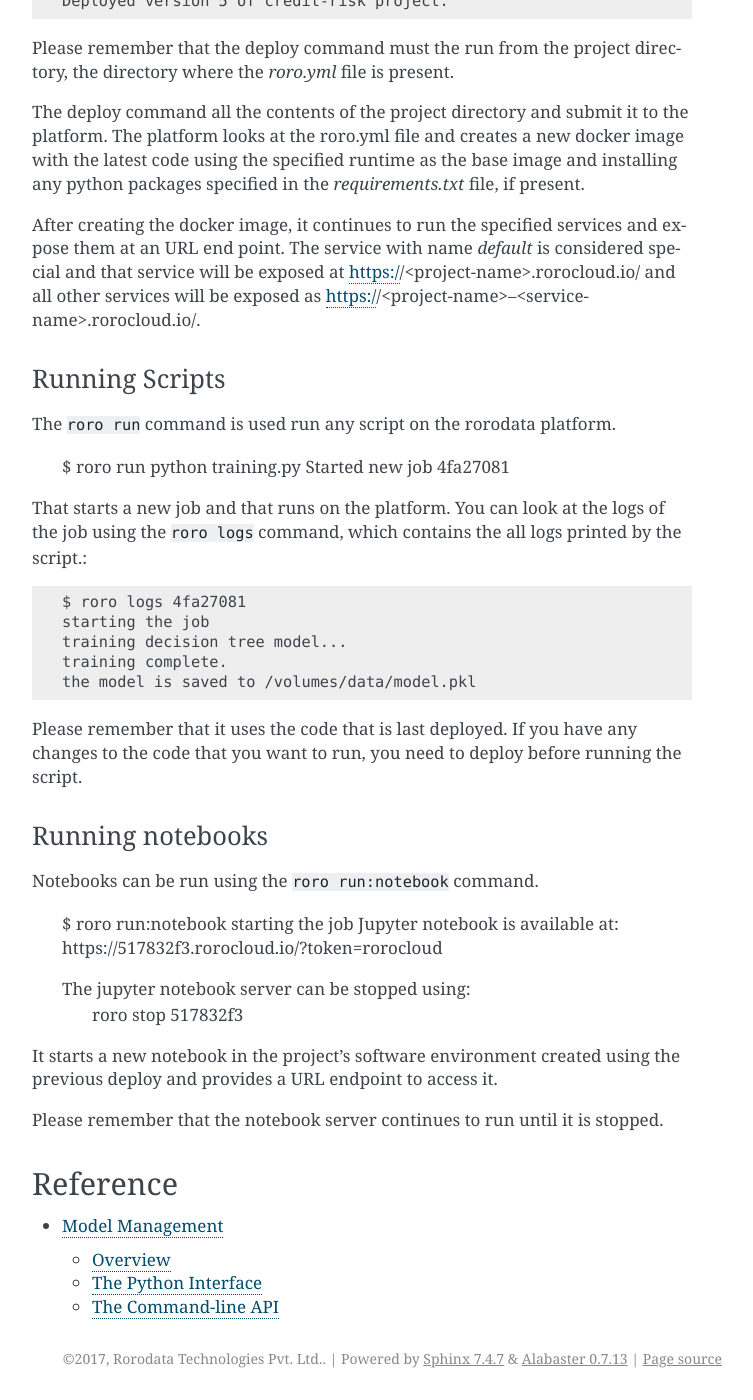
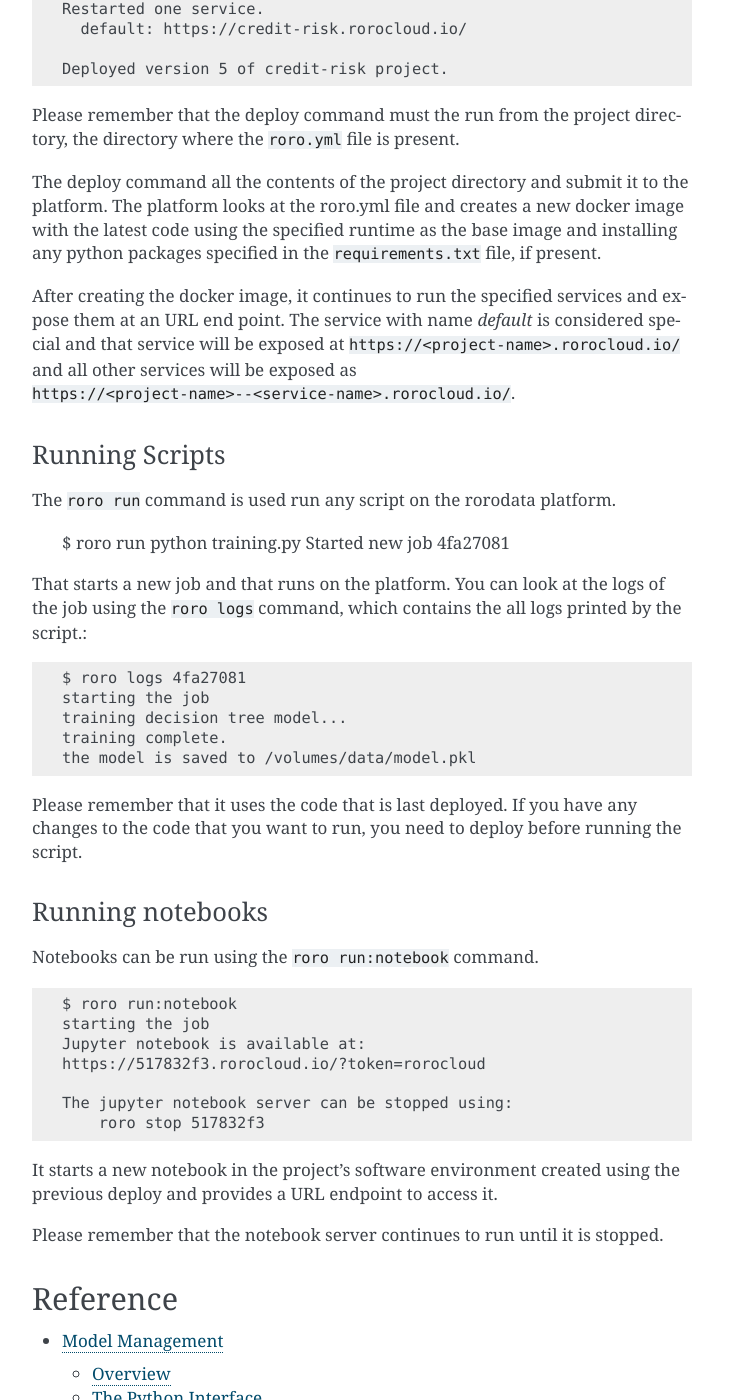
Before and after one commit to rorodata/roro-client, a Sphinx documentation site: the page built from docs/index.rst, in a window 1280 px wide and 1400 px high, scrolled down 2312 px. Shown: the whole window, without its empty margins (388-1141 px from the left). Built offline with Sphinx 7.4.7, drawn with Linux system fonts in a browser that asks for light colours; some of the changed text lies outside the part shown.

Commit message:
Fixed formatting issues in the docs.

```diff
--- a/docs/index.rst
+++ b/docs/index.rst
@@ -33,7 +33,7 @@
 	$ roro version
 	roro, version 0.1.6
 
-Once installed, make sure you log in to the platform using:
+Once installed, make sure you log in to the platform using::
 
 	$ roro login
 	Email address: anand@rorodata.com
@@ -64,7 +64,7 @@
 Project Organization
 ^^^^^^^^^^^^^^^^^^^^
 
-Each project in the rorodata platform contains a special file named `roro.yml`. It specifies project-name, the runtime, the services to run and the periodic tasks.
+Each project in the rorodata platform contains a special file named ``roro.yml``. It specifies project-name, the runtime, the services to run and the periodic tasks.
 
 Sample organization of a project looks something like this::
 
@@ -83,14 +83,14 @@
 	  - name: default
 	    function: predict.predict
 
-The field ``project`` indicates the name of the project. Project name is unique. The field ``runtime`` indicates the software runtime to use. The default runtime is `python3`. The available runtimes are described later in this section.
+The field ``project`` indicates the name of the project. Project name is unique. The field ``runtime`` indicates the software runtime to use. The default runtime is ``python3``. The available runtimes are described later in this section.
 
 The field ``services`` indicates the services to run. The file format of the ``roro.yml`` file is described in detail in section below.
 
 Deploying the Project
----------------------
+^^^^^^^^^^^^^^^^^^^^^
 
-Once the code and the `roro.yml` file are ready, you can deploy the project using the deploy command. ::
+Once the code and the ``roro.yml`` file are ready, you can deploy the project using the deploy command. ::
 
 	$ roro deploy
 	Deploying project credit-risk. This may take a few moments ...
@@ -101,11 +101,11 @@
 
 	Deployed version 5 of credit-risk project.
 
-Please remember that the deploy command must the run from the project directory, the directory where the `roro.yml` file is present.
+Please remember that the deploy command must the run from the project directory, the directory where the ``roro.yml`` file is present.
 
-The deploy command all the contents of the project directory and submit it to the platform. The platform looks at the roro.yml file and creates a new docker image with the latest code using the specified runtime as the base image and installing any python packages specified in the `requirements.txt` file, if present.
+The deploy command all the contents of the project directory and submit it to the platform. The platform looks at the roro.yml file and creates a new docker image with the latest code using the specified runtime as the base image and installing any python packages specified in the ``requirements.txt`` file, if present.
 
-After creating the docker image, it continues to run the specified services and expose them at an URL end point. The service with name `default` is considered special and that service will be exposed at https://<project-name>.rorocloud.io/ and all other services will be exposed as https://<project-name>--<service-name>.rorocloud.io/.
+After creating the docker image, it continues to run the specified services and expose them at an URL end point. The service with name `default` is considered special and that service will be exposed at ``https://<project-name>.rorocloud.io/`` and all other services will be exposed as ``https://<project-name>--<service-name>.rorocloud.io/``.
 
 Running Scripts
 ^^^^^^^^^^^^^^^
@@ -128,7 +128,7 @@
 Running notebooks
 ^^^^^^^^^^^^^^^^^
 
-Notebooks can be run using the ``roro run:notebook`` command.
+Notebooks can be run using the ``roro run:notebook`` command. ::
 
 	$ roro run:notebook
 	starting the job
```
